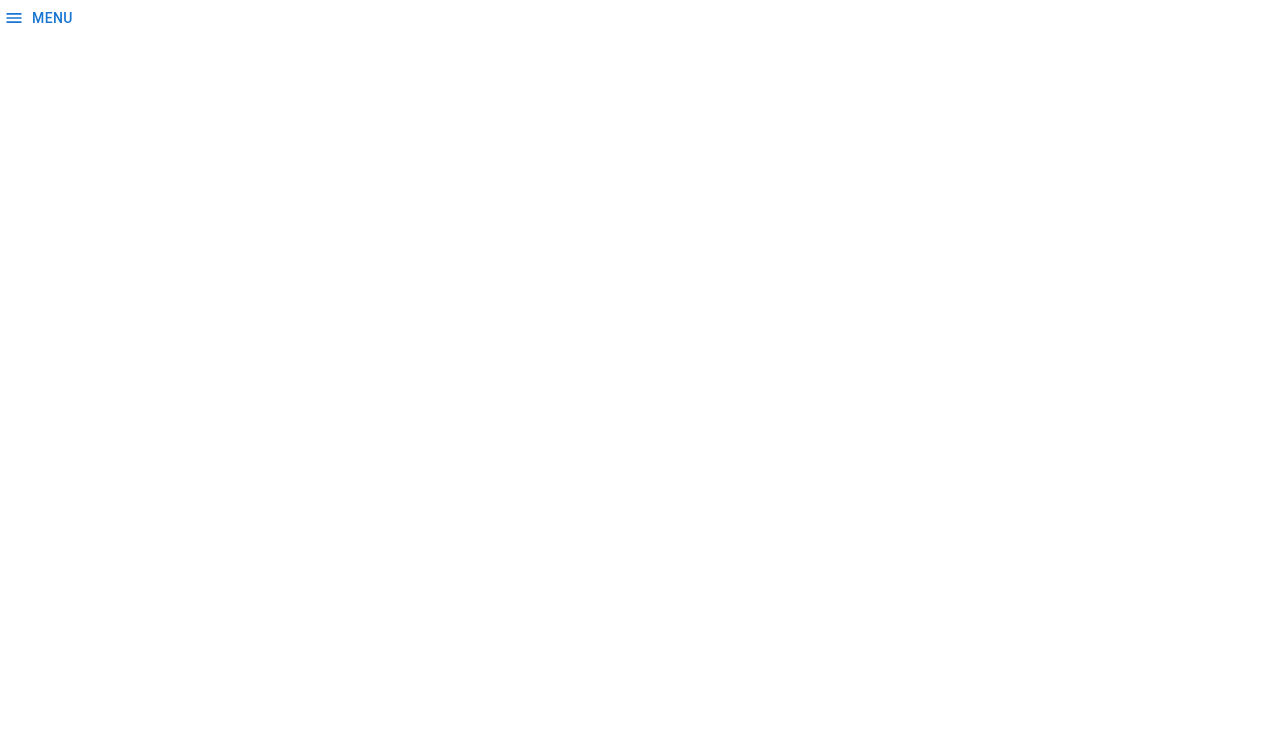
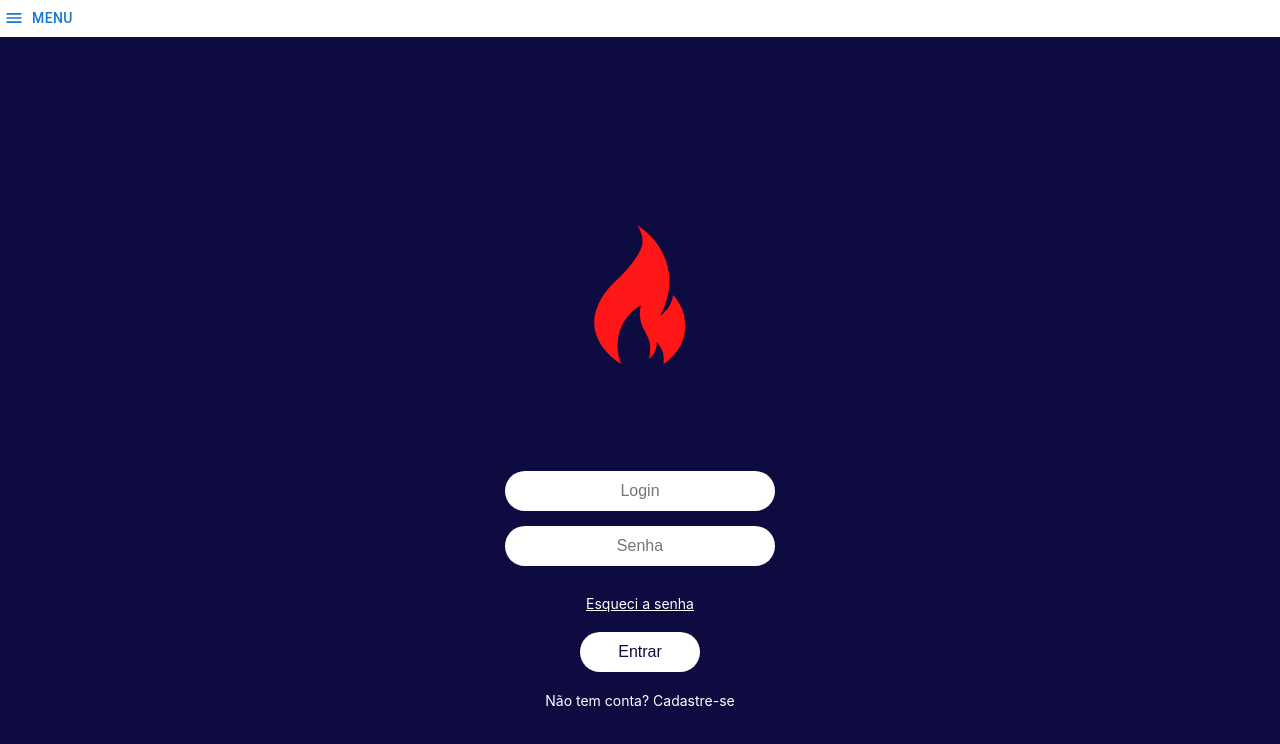
Before and after one commit to joanafalcaos/project-chama, a React (Create React App) app: page /login in a window 1280 px wide. Before the commit this address had no page. Shown: the top 744 px of the page. Built offline with nearby package versions, Linux system fonts and the light colour scheme.

Commit message:
Adicionando Tela de Login

```diff
--- a/src/App.js
+++ b/src/App.js
@@ -1,14 +1,21 @@
-import React, { useState } from 'react';
-import { BrowserRouter as Router, Routes, Route, Link } from 'react-router-dom';
+import React, { useState, useEffect } from 'react';
+import { BrowserRouter as Router, Routes, Route, Navigate, Link } from 'react-router-dom';
 import Home from './Pages/Home';
 import Sobre from './Pages/Sobre';
+import Login from './Pages/Login';
 import { Button, Drawer, List, ListItem, ListItemIcon, ListItemText } from '@mui/material';
 import HomeIcon from '@mui/icons-material/Home';
 import InfoIcon from '@mui/icons-material/Info';
 import MenuIcon from '@mui/icons-material/Menu';
 
 function App() {
+  const [authenticated, setAuthenticated] = useState(false);
   const [open, setOpen] = useState(false);
+
+  useEffect(() => {
+    const authStatus = sessionStorage.getItem('authenticated');
+    setAuthenticated(authStatus === 'true'); // Garante que a comparação é com a string 'true'
+  }, []);
 
   const toggleDrawer = (open) => (event) => {
     if (event.type === 'keydown' && (event.key === 'Tab' || event.key === 'Shift')) {
@@ -45,8 +52,9 @@ function App() {
         {menuList}
       </Drawer>
       <Routes>
-        <Route path="/" element={<Home />} />
-        <Route path="/sobre" element={<Sobre />} />
+        <Route path="/login" element={<Login />} />
+        <Route path="/" element={authenticated ? <Home /> : <Navigate to="/login" />} />
+        <Route path="/sobre" element={authenticated ? <Sobre /> : <Navigate to="/login" />} />
       </Routes>
     </Router>
   );
--- /dev/null
+++ b/src/Pages/Home.css
@@ -0,0 +1,35 @@
+.home-container {
+    display: flex;
+    flex-direction: column;
+    justify-content: center;
+    align-items: center;
+    height: 100vh;
+    background-color: #0d0b3f;
+    color: white;
+    text-align: center;
+  }
+
+  .home-logo {
+    width: 100px;
+    margin-bottom: 20px;
+  }
+
+  .home-title {
+    font-size: 32px;
+    margin: 20px 0;
+  }
+
+  .home-text {
+    font-size: 18px;
+    margin-bottom: 40px;
+  }
+
+  .home-button {
+    background-color: white;
+    color: #0d0b3f;
+    padding: 10px 20px;
+    border: none;
+    border-radius: 5px;
+    cursor: pointer;
+    font-size: 16px;
+  }
--- a/src/Pages/Home.js
+++ b/src/Pages/Home.js
@@ -1,49 +1,16 @@
 import React from 'react';
 import logo from '../chama.png';
+import './Home.css';
 
 const Home = () => {
   return (
-    <div style={styles.container}>
-      <img src={logo} alt="logo chama" style={styles.logo} />
-      <h1 style={styles.title}>Bem-vindo ao Chama</h1>
-      <p style={styles.text}>Sua ferramenta de denúncia de focos de incêndio.</p>
-      <button style={styles.button}>Reportar foco de incêndio</button>
+    <div className="home-container">
+      <img src={logo} alt="logo chama" className="home-logo" />
+      <h1 className="home-title">Bem-vindo ao Chama</h1>
+      <p className="home-text">Sua ferramenta de denúncia de focos de incêndio.</p>
+      <button className="home-button">Reportar foco de incêndio</button>
     </div>
   );
 };
 
-const styles = {
-  container: {
-    display: 'flex',
-    flexDirection: 'column',
-    justifyContent: 'center',
-    alignItems: 'center',
-    height: '100vh',
-    backgroundColor: '#0d0b3f',
-    color: 'white',
-    textAlign: 'center',
-  },
-  logo: {
-    width: '100px',
-    marginBottom: '20px',
-  },
-  title: {
-    fontSize: '32px',
-    margin: '20px 0',
-  },
-  text: {
-    fontSize: '18px',
-    marginBottom: '40px',
-  },
-  button: {
-    backgroundColor: 'white',
-    color: '#0d0b3f',
-    padding: '10px 20px',
-    border: 'none',
-    borderRadius: '5px',
-    cursor: 'pointer',
-    fontSize: '16px',
-  },
-};
-
 export default Home;
--- /dev/null
+++ b/src/Pages/Login.css
@@ -0,0 +1,53 @@
+.login-container {
+    display: flex;
+    flex-direction: column;
+    align-items: center;
+    justify-content: center;
+    height: 100vh;
+    background-color: #0d0b3f;
+    color: white;
+  }
+
+  .login-logo {
+    width: 300px;
+    height: auto;
+    margin-bottom: 20px;
+  }
+
+  .login-input {
+    width: 250px;
+    height: 40px;
+    margin-bottom: 15px;
+    padding: 0 10px;
+    border-radius: 20px;
+    border: none;
+    outline: none;
+    font-size: 16px;
+    text-align: center;
+  }
+
+  .login-link {
+    color: white;
+    text-decoration: underline;
+    cursor: pointer;
+    margin-bottom: 20px;
+    font-size: 14px;
+  }
+
+  .login-button {
+    width: 120px;
+    height: 40px;
+    border-radius: 20px;
+    border: none;
+    background-color: white;
+    color: #0d0b3f;
+    font-size: 16px;
+    cursor: pointer;
+    margin-bottom: 10px;
+  }
+
+  .login-registerText {
+    color: white;
+    font-size: 14px;
+    margin-top: 10px;
+  }
--- /dev/null
+++ b/src/Pages/Login.js
@@ -0,0 +1,44 @@
+import React, { useState } from 'react';
+import { useNavigate } from 'react-router-dom';
+import logo from '../chama.png'; // Substitua pelo caminho correto da sua imagem de logo
+import './Login.css';
+
+const Login = () => {
+  const [username, setUsername] = useState('');
+  const [password, setPassword] = useState('');
+  const navigate = useNavigate();
+
+  const handleLogin = () => {
+    if (username === 'admin' && password === 'admin') {
+      sessionStorage.setItem('authenticated', 'true'); // Certifique-se de que está armazenando como string
+      navigate('/'); // Redireciona para a página inicial (Home)
+    } else {
+      alert('Usuário ou senha inválidos');
+    }
+  };
+
+  return (
+    <div className="login-container">
+      <img src={logo} alt="Logo" className="login-logo" />
+      <input
+        type="text"
+        placeholder="Login"
+        value={username}
+        onChange={(e) => setUsername(e.target.value)}
+        className="login-input"
+      />
+      <input
+        type="password"
+        placeholder="Senha"
+        value={password}
+        onChange={(e) => setPassword(e.target.value)}
+        className="login-input"
+      />
+      <p className="login-link">Esqueci a senha</p>
+      <button onClick={handleLogin} className="login-button">Entrar</button>
+      <p className="login-registerText">Não tem conta? Cadastre-se</p>
+    </div>
+  );
+};
+
+export default Login;
--- /dev/null
+++ b/src/Pages/Sobre.css
@@ -0,0 +1,62 @@
+.sobre-container {
+    display: flex;
+    flex-direction: column;
+    justify-content: center;
+    align-items: center;
+    height: 100vh;
+    background-color: #0d0b3f;
+    color: white;
+    text-align: center;
+  }
+
+  .sobre-logo {
+    width: 100px;
+    margin-bottom: 20px;
+  }
+
+  .sobre-title {
+    font-size: 32px;
+    margin: 20px 0;
+  }
+
+  .sobre-text {
+    font-size: 18px;
+    margin-bottom: 40px;
+    padding: 0 20px;
+    line-height: 1.5;
+  }
+
+  .sobre-teamContainer {
+    margin-top: 40px;
+    text-align: center;
+  }
+
+  .sobre-teamTitle {
+    font-size: 28px;
+    margin-bottom: 20px;
+  }
+
+  .sobre-teamGrid {
+    display: flex;
+    justify-content: center;
+    gap: 40px;
+  }
+
+  .sobre-teamMember {
+    display: flex;
+    flex-direction: column;
+    align-items: center;
+  }
+
+  .sobre-memberImage {
+    width: 100px;
+    height: 100px;
+    border-radius: 50%;
+    margin-bottom: 10px;
+    object-fit: cover;
+  }
+
+  .sobre-memberName {
+    font-size: 20px;
+    font-weight: bold;
+  }
--- a/src/Pages/Sobre.js
+++ b/src/Pages/Sobre.js
@@ -6,53 +6,34 @@ import isabelaFoto from '../images/isabela.jpeg';
 import enioFoto from '../images/enio.jpeg';
 import andreyFoto from '../images/andrey.jpeg';
 import lucasFoto from '../images/lucas.jpeg';
+import './Sobre.css';
 
 const Sobre = () => {
   const teamMembers = [
-    {
-      name: 'Joana Falcão',
-      image: joanaFoto
-    },
-    {
-      name: 'Joyce Barbosa',
-      image: joyceFoto
-    },
-    {
-      name: 'Isabela Araujo',
-      image: isabelaFoto
-    },
-    {
-      name: 'Ênio Ramos',
-      image: enioFoto
-    },
-    {
-      name: 'Andrey Kaiky',
-      image: andreyFoto
-    },
-    {
-      name: 'Lucas Gabriel',
-      image: lucasFoto
-    },
-
+    { name: 'Joana Falcão', image: joanaFoto },
+    { name: 'Joyce Barbosa', image: joyceFoto },
+    { name: 'Isabela Araujo', image: isabelaFoto },
+    { name: 'Ênio Ramos', image: enioFoto },
+    { name: 'Andrey Kaiky', image: andreyFoto },
+    { name: 'Lucas Gabriel', image: lucasFoto },
   ];
 
   return (
-    <div style={styles.container}>
-      <img src={logo} alt="logo chama" style={styles.logo} />
-      <h1 style={styles.title}>Sobre o Chama</h1>
-      <p style={styles.text}>
+    <div className="sobre-container">
+      <img src={logo} alt="logo chama" className="sobre-logo" />
+      <h1 className="sobre-title">Sobre o Chama</h1>
+      <p className="sobre-text">
         O Chama é uma aplicação para ajudar na denúncia de focos de incêndio. A ideia é permitir que
         usuários possam reportar rapidamente incêndios e ajudar no combate ao fogo em áreas de risco.
       </p>
 
-      {/* Seção da equipe */}
-      <div style={styles.teamContainer}>
-        <h2 style={styles.teamTitle}>Nossa Equipe</h2>
-        <div style={styles.teamGrid}>
+      <div className="sobre-teamContainer">
+        <h2 className="sobre-teamTitle">Nossa Equipe</h2>
+        <div className="sobre-teamGrid">
           {teamMembers.map((member, index) => (
-            <div key={index} style={styles.teamMember}>
-              <img src={member.image} alt={member.name} style={styles.memberImage} />
-              <h3 style={styles.memberName}>{member.name}</h3>
+            <div key={index} className="sobre-teamMember">
+              <img src={member.image} alt={member.name} className="sobre-memberImage" />
+              <h3 className="sobre-memberName">{member.name}</h3>
             </div>
           ))}
         </div>
@@ -61,60 +42,4 @@ const Sobre = () => {
   );
 };
 
-const styles = {
-  container: {
-    display: 'flex',
-    flexDirection: 'column',
-    justifyContent: 'center',
-    alignItems: 'center',
-    height: '100vh',
-    backgroundColor: '#0d0b3f',
-    color: 'white',
-    textAlign: 'center',
-  },
-  logo: {
-    width: '100px',
-    marginBottom: '20px',
-  },
-  title: {
-    fontSize: '32px',
-    margin: '20px 0',
-  },
-  text: {
-    fontSize: '18px',
-    marginBottom: '40px',
-    padding: '0 20px',
-    lineHeight: '1.5',
-  },
-  teamContainer: {
-    marginTop: '40px',
-    textAlign: 'center',
-  },
-  teamTitle: {
-    fontSize: '28px',
-    marginBottom: '20px',
-  },
-  teamGrid: {
-    display: 'flex',
-    justifyContent: 'center',
-    gap: '40px',
-  },
-  teamMember: {
-    display: 'flex',
-    flexDirection: 'column',
-    alignItems: 'center',
-  },
-  memberImage: {
-    width: '100px',
-    height: '100px',
-    borderRadius: '50%',
-    marginBottom: '10px',
-    objectFit: 'cover',
-  },
-  memberName: {
-    fontSize: '20px',
-    fontWeight: 'bold',
-  },
-};
-
 export default Sobre;
```
